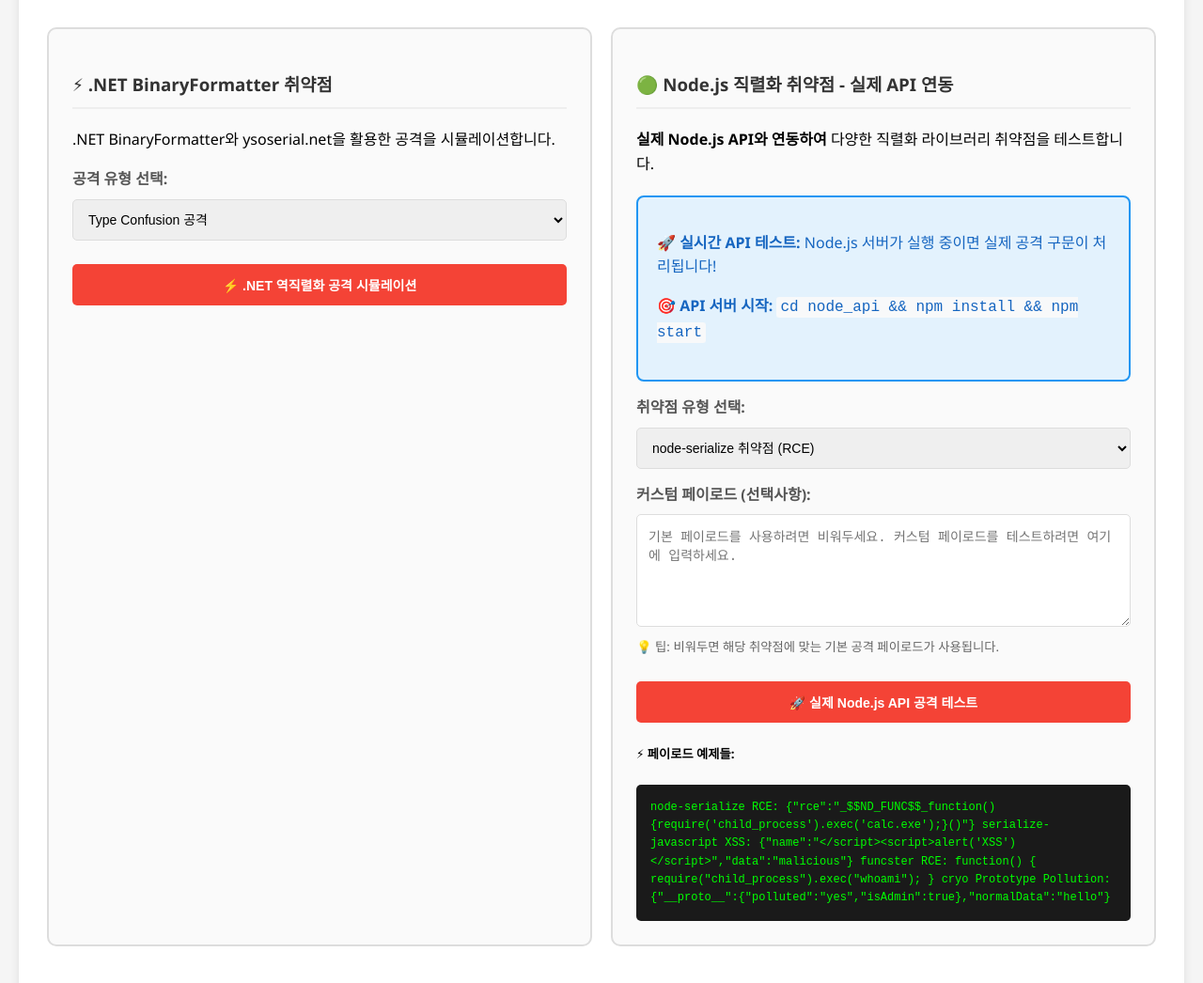
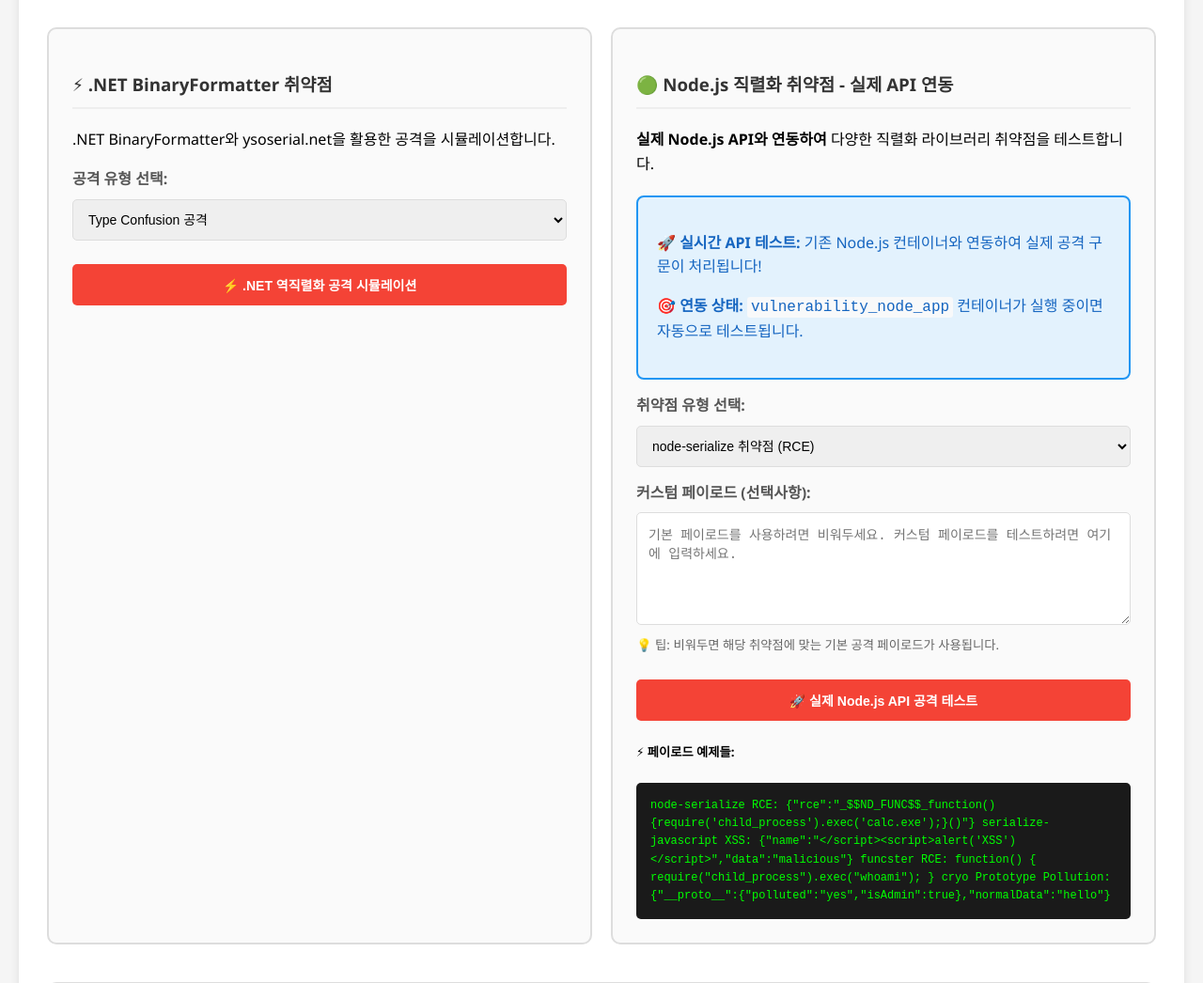
Before and after one commit to Mkway/S_WEB_Project, a PHP site: page /admin/webhacking/advanced_deserialization.php in a window 1280 px wide. Shown: the part 1279-2325 px from the top of the page at 94% size. Run offline with PHP 8.4, Linux system fonts and the light colour scheme; the visitor is signed in with stand-in values (Sample User, id 1).

Commit message:
refactor: 불필요한 node_api 서버 시작 안내 제거
- 기존 vulnerability_node_app 컨테이너 활용으로 변경
- 사용자 혼란 방지를 위한 정확한 연동 상태 안내
- 별도 서버 설치 없이 바로 테스트 가능하도록 개선

🤖 Generated with [Claude Code](https://claude.ai/code)

Co-Authored-By: Claude <noreply@anthropic.com>

```diff
--- a/websec-lab/src/webhacking/advanced_deserialization.php
+++ b/websec-lab/src/webhacking/advanced_deserialization.php
@@ -1237,8 +1237,8 @@ O:11:"SystemShell":2:{s:3:"cmd";s:8:"rm -rf /";s:6:"target";s:4:"root";}
                 <p><strong>실제 Node.js API와 연동하여</strong> 다양한 직렬화 라이브러리 취약점을 테스트합니다.</p>
 
                 <div class="info-output" style="margin-bottom: 15px;">
-                    <p><strong>🚀 실시간 API 테스트:</strong> Node.js 서버가 실행 중이면 실제 공격 구문이 처리됩니다!</p>
-                    <p><strong>🎯 API 서버 시작:</strong> <code>cd node_api && npm install && npm start</code></p>
+                    <p><strong>🚀 실시간 API 테스트:</strong> 기존 Node.js 컨테이너와 연동하여 실제 공격 구문이 처리됩니다!</p>
+                    <p><strong>🎯 연동 상태:</strong> <code>vulnerability_node_app</code> 컨테이너가 실행 중이면 자동으로 테스트됩니다.</p>
                 </div>
 
                 <form method="post">
```
